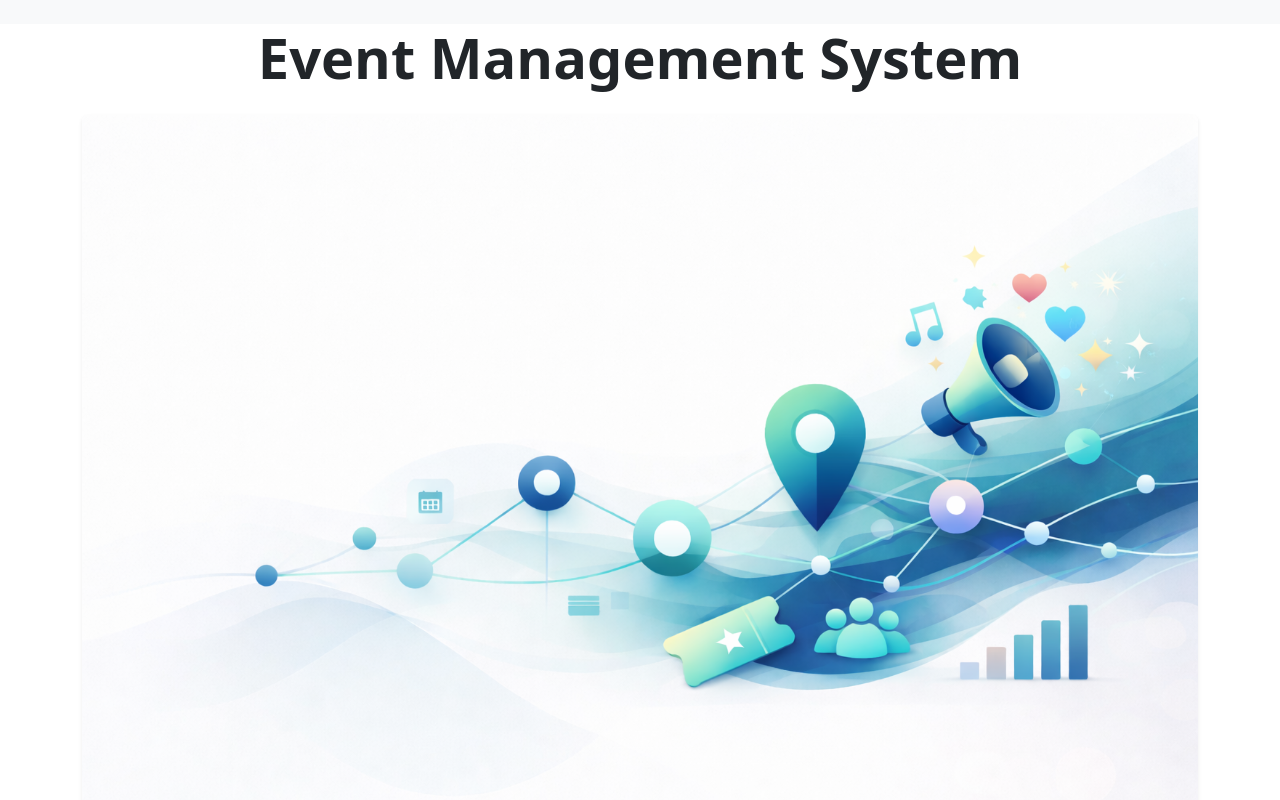
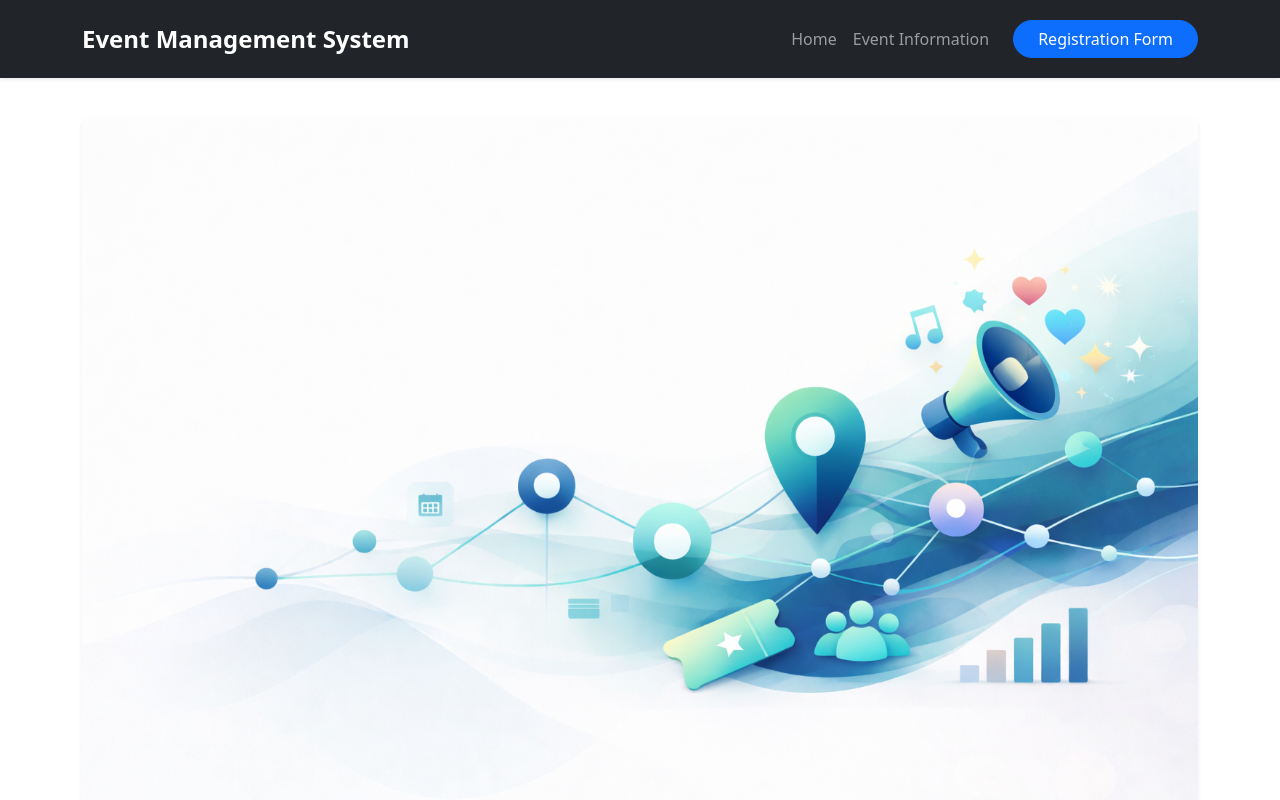
Before and after one commit to Quynh-Trang12/asm1, a Vue app: page / in a window 1280 px wide. Shown: the top 800 px of the page. Built offline with nearby package versions, Linux system fonts and the light colour scheme.

Commit message:
complete v1

```diff
--- a/src/App.vue
+++ b/src/App.vue
@@ -85,13 +85,33 @@ const goToPage = (page) => {
 </script>
 
 <template>
+  <nav class="navbar navbar-expand-lg navbar-dark bg-dark sticky-top shadow-sm py-3">
+    <div class="container">
+      <a class="navbar-brand fw-bold fs-4" href="#">Event Management System</a>
+
+      <button class="navbar-toggler border-0 shadow-none" type="button" data-bs-toggle="collapse" data-bs-target="#navbarNav" aria-controls="navbarNav" aria-expanded="false" aria-label="Toggle navigation">
+        <span class="navbar-toggler-icon"></span>
+      </button>
+
+      <div class="collapse navbar-collapse mt-3 mt-lg-0" id="navbarNav">
+        <ul class="navbar-nav ms-auto align-items-center text-center gap-3 gap-lg-0">
+          <li class="nav-item">
+            <a class="nav-link" href="#">Home</a>
+          </li>
+          <li class="nav-item">
+            <a class="nav-link" href="#event-information">Event Information</a>
+          </li>
+          <li class="nav-item ms-lg-3">
+            <a class="btn btn-primary rounded-pill px-4 w-100 w-lg-auto" href="#registration-form">Registration Form</a>
+          </li>
+        </ul>
+      </div>
+    </div>
+  </nav>
+
   <div class="container mt-4 mb-5">
 
-    <header class="text-center mb-4">
-      <h1 class="display-4 fw-bold">Event Management System</h1>
-    </header>
-
-    <div class="row mb-5">
+    <div class="row mb-5 pt-3" id="home">
       <div class="col-12">
         <img src="/banner.png" alt="Event Management Banner" class="img-fluid rounded shadow-sm w-100" @error="$event.target.src='https://via.placeholder.com/1200x400?text=Event+Banner+Placeholder'"/>
       </div>
@@ -111,7 +131,7 @@ const goToPage = (page) => {
 
     <hr class="my-5" />
 
-    <section id="event-information" class="mb-5">
+    <section id="event-information" class="mb-5 scroll-margin-top">
       <h2 class="text-center mb-4">Event Information</h2>
       <div class="card p-4 mb-4 bg-white border-0 shadow-sm">
         <div class="row g-3">
@@ -199,7 +219,7 @@ const goToPage = (page) => {
           </li>
           <li class="page-item"
               v-for="page in totalPages"
-              :key="page"
+              v-bind:key="page"
               :class="{ active: currentPage === page }">
             <button class="page-link" @click.prevent="goToPage(page)">{{ page }}</button>
           </li>
@@ -215,7 +235,7 @@ const goToPage = (page) => {
 
     <hr class="my-5" />
 
-    <section id="registration-form" class="mb-5">
+    <section id="registration-form" class="mb-5 scroll-margin-top">
       <h2 class="text-center mb-4">Registration Form</h2>
 
       <div class="row">
@@ -297,4 +317,9 @@ table thead th {
   white-space: normal;
   vertical-align: top !important;
 }
+
+/* Add smooth scrolling offset so navbar doesn't cover section titles */
+.scroll-margin-top {
+  scroll-margin-top: 80px;
+}
 </style>
--- a/src/style.css
+++ b/src/style.css
@@ -3,6 +3,11 @@
   line-height: 1.5;
   color: #212529;
   background-color: #f8f9fa;
+}
+
+html {
+  scroll-behavior: smooth;
+  scroll-padding-top: 80px; /* Offset for the sticky navbar so it doesn't cover content */
 }
 
 body {
@@ -20,8 +25,7 @@ body {
 /* --- PROFESSIONAL TABLE FIXES --- */
 
 /* 1. Consistent Alignment */
-.table.align-middle td,
-.table.align-middle th {
+.table.align-middle td {
   vertical-align: middle !important;
 }
 
```
